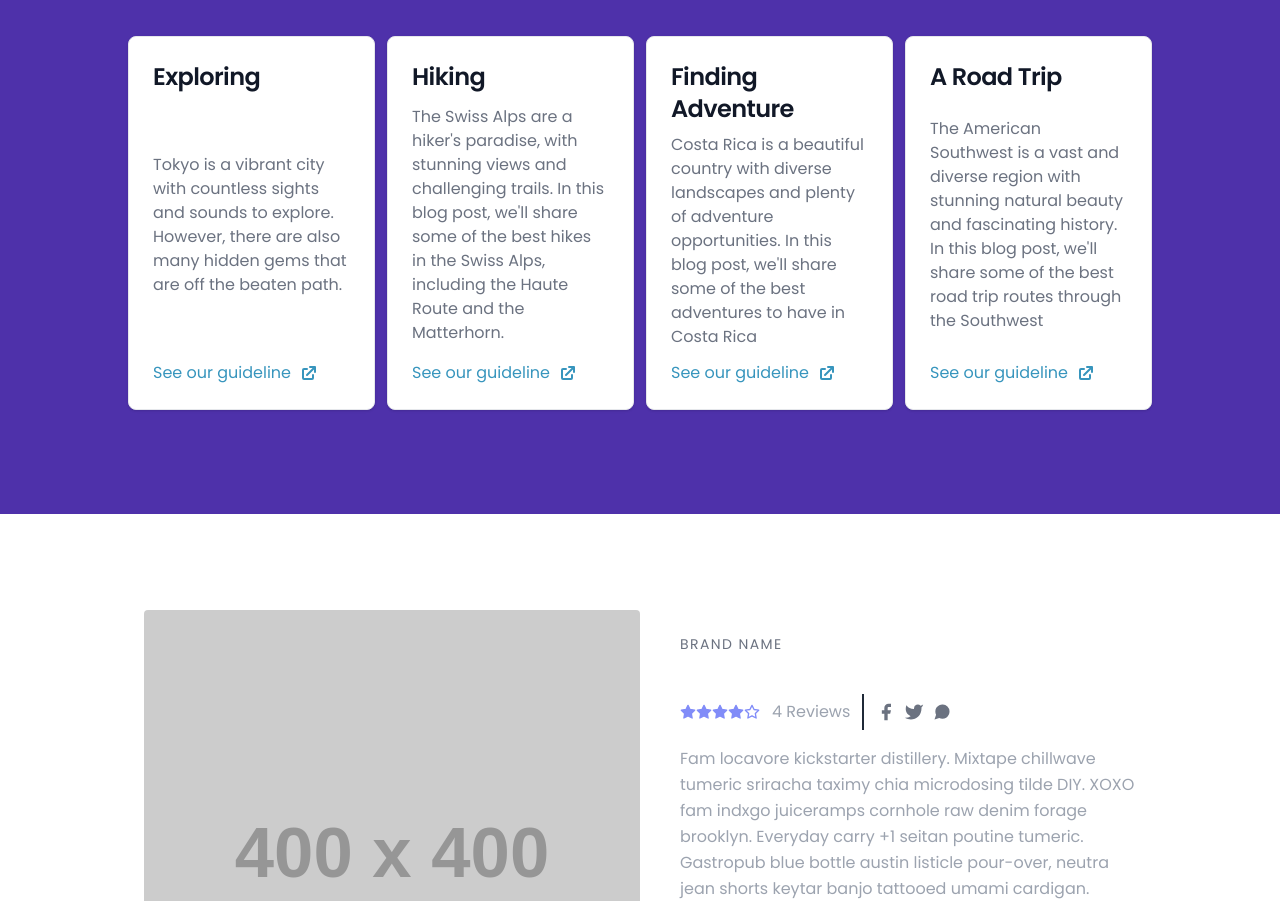
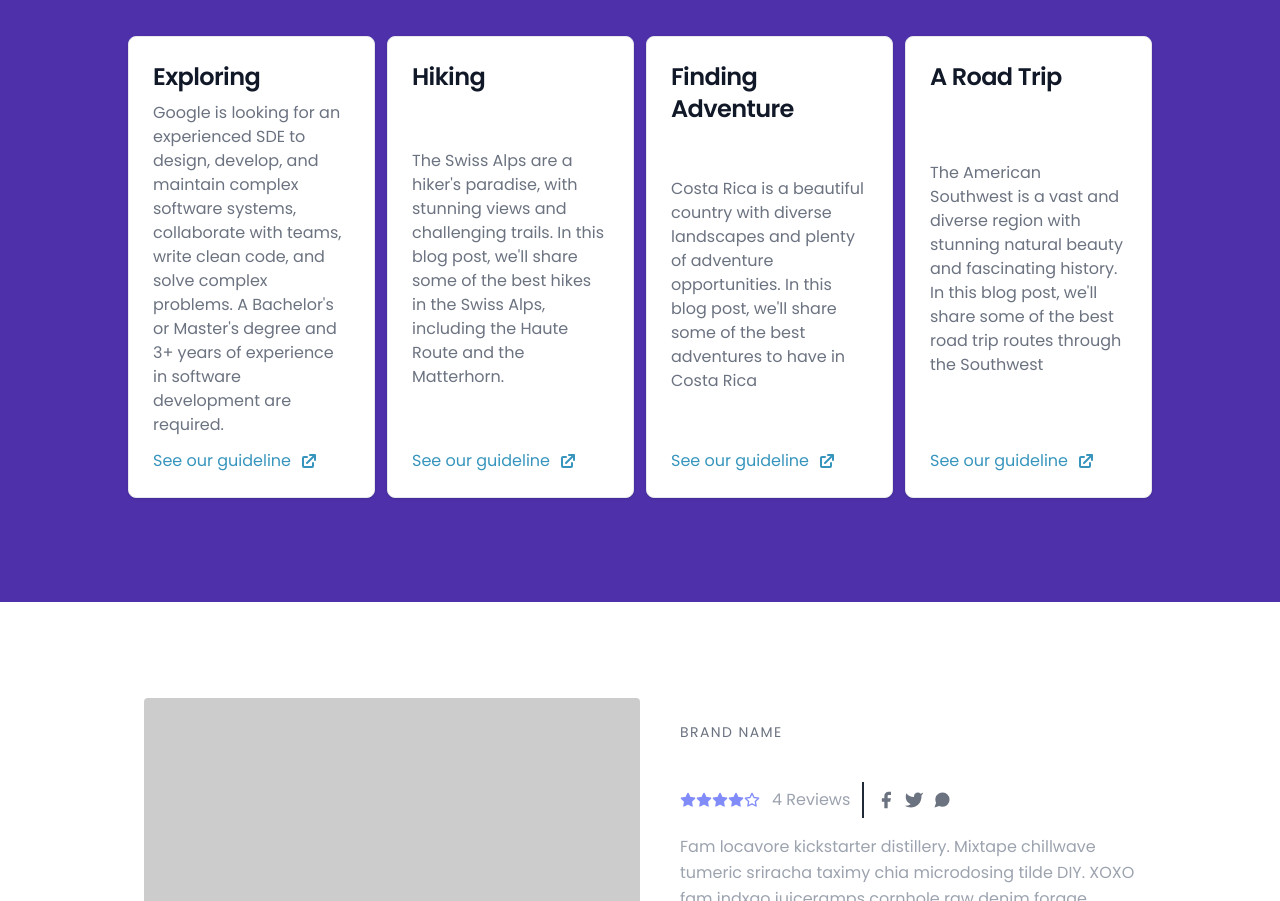
Before and after one commit to darshm1029/Boys.js_loc5.0, a React (Create React App) app in the folder frontend/: page / in a window 1280 px wide. Shown: the part 1400-2301 px from the top of the page. Built offline with nearby package versions, Linux system fonts and the light colour scheme; the HTML template or start-up script is replaced by a standard one.

Commit message:
minor changes

```diff
--- a/frontend/src/pages/Landing.jsx
+++ b/frontend/src/pages/Landing.jsx
@@ -10,7 +10,7 @@ const Landing = () => {
       id: 1,
       title: "Exploring",
       content:
-        "Tokyo is a vibrant city with countless sights and sounds to explore. However, there are also many hidden gems that are off the beaten path. ",
+        "Google is looking for an experienced SDE to design, develop, and maintain complex software systems, collaborate with teams, write clean code, and solve complex problems. A Bachelor's or Master's degree and 3+ years of experience in software development are required.",
     },
     {
       id: 2,
```
